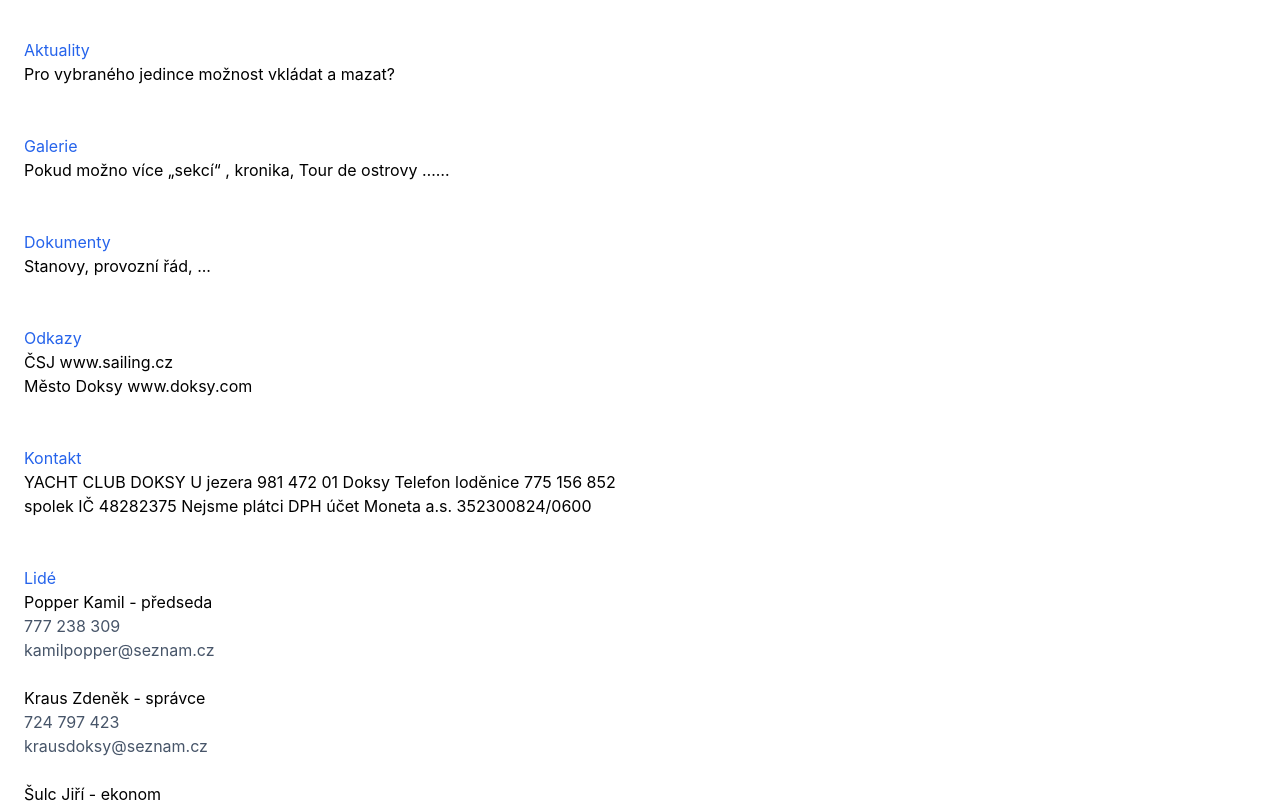
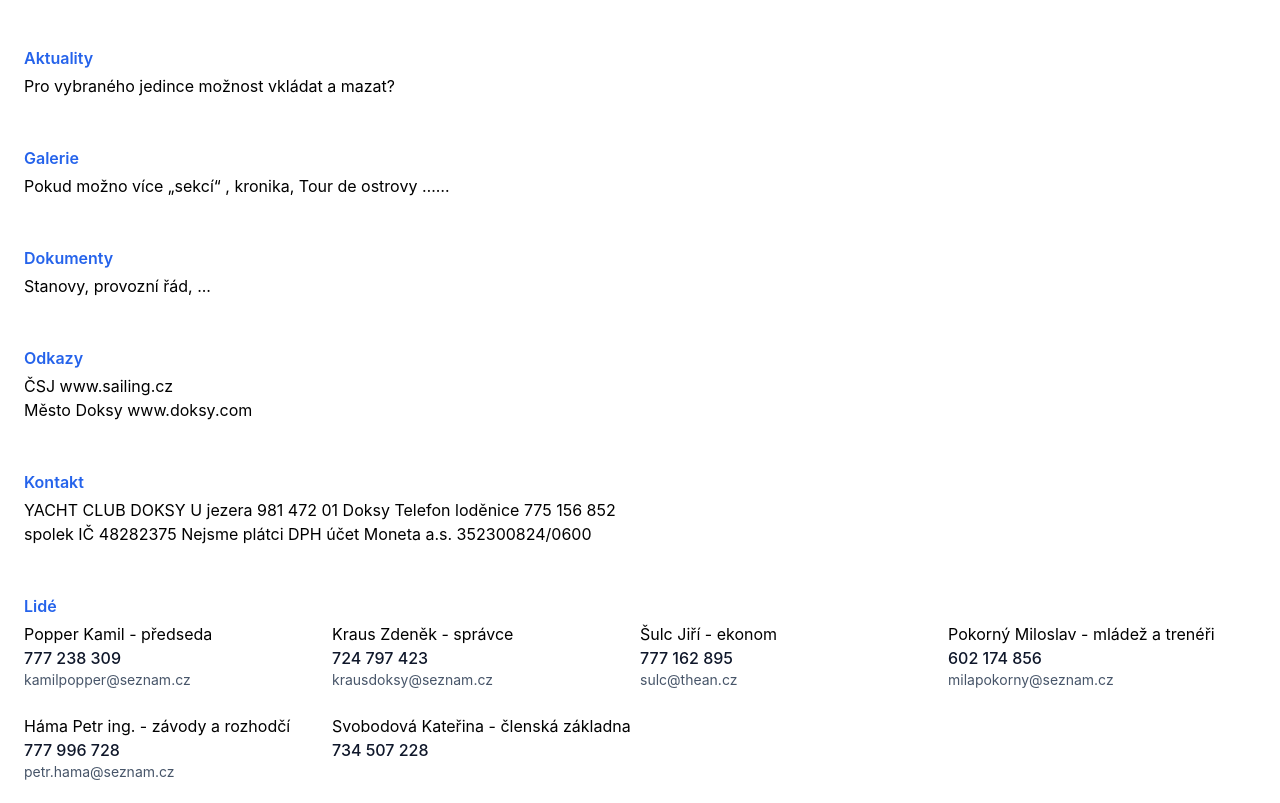
Before and after one commit to stereoit/ycd, a Svelte app: page / in a window 1280 px wide. Shown: the part 480-1283 px from the top of the page. Built offline with nearby package versions, Linux system fonts and the light colour scheme.

Commit message:
Updated formating

```diff
--- a/src/App.svelte
+++ b/src/App.svelte
@@ -17,7 +17,7 @@
   </section>
 
 
-  <section class="p-6">
+  <section class="prose p-6">
     <h2>Historie</h2>
     <p>
       YACHT CLUB Doksy byl založen roku 1927 …… (nějaký text dodám, vezmeme z nějaké brožury)
@@ -81,24 +81,24 @@
     </table>
   </section>
 
-  <section class="p-6">
+  <section class="prose p-6">
     <h2>Aktuality</h2>
     <article>
       Pro vybraného jedince možnost vkládat a mazat?
     </article>
   </section>
 
-  <section class="p-6">
+  <section class="prose p-6">
     <h2>Galerie</h2>
     <p>Pokud možno více „sekcí“ , kronika, Tour de ostrovy ……</p>
   </section>
 
-  <section class="p-6">
+  <section class="prose p-6">
     <h2>Dokumenty</h2>
     <p>Stanovy, provozní řád, ...</p>
   </section>
 
-  <section class="p-6">
+  <section class="prose p-6">
     <h2>Odkazy</h2>
     <ul>
       <li>ČSJ <a href="www.sailing.cz">www.sailing.cz</a></li>
@@ -106,7 +106,7 @@
     </ul>
   </section>
 
-  <section class="p-6">
+  <section class="prose p-6">
     <h2>Kontakt</h2>
     <div>
       <p>YACHT CLUB DOKSY
@@ -123,7 +123,7 @@
 
   <section class="p-6">
     <h2>Lidé</h2>
-    <div>
+    <div class="grid grid-cols-1 sm:grid-cols-2 md:grid-cols-3 lg:grid-cols-4">
       <Contact name="Popper Kamil" title="předseda" tel="777 238 309" email="kamilpopper@seznam.cz" />
       <Contact name="Kraus Zdeněk" title="správce" tel="724 797 423" email="krausdoksy@seznam.cz" />
       <Contact name="Šulc Jiří" title="ekonom" tel="777 162 895" email="sulc@thean.cz" />
--- a/src/css/base.css
+++ b/src/css/base.css
@@ -1,3 +1,5 @@
 h2 {
     color: theme('colors.blue.600');
+    font-weight: theme('fontWeight.semibold');
+    padding-bottom: theme('padding.1');
 }
--- a/src/lib/Contact.svelte
+++ b/src/lib/Contact.svelte
@@ -1,7 +1,7 @@
 <div class="max-w-sm mb-6">
-    <h4>{name} {#if title} - {title}{/if}</h4>
-    <a class="block text-slate-600" href="tel:+420{tel.replace(/\s/g, '')}">{tel}</a>
-    {#if email}<a class="block text-slate-600" href="mailto:{email}">{email}</a>{/if}
+    <h4 class="truncate">{name} {#if title} - {title}{/if}</h4>
+    <a class="block text-slate-900 font-medium" href="tel:+420{tel.replace(/\s/g, '')}">{tel}</a>
+    {#if email}<a class="block text-slate-600 text-sm" href="mailto:{email}">{email}</a>{/if}
 </div>
 
 <script>
```
